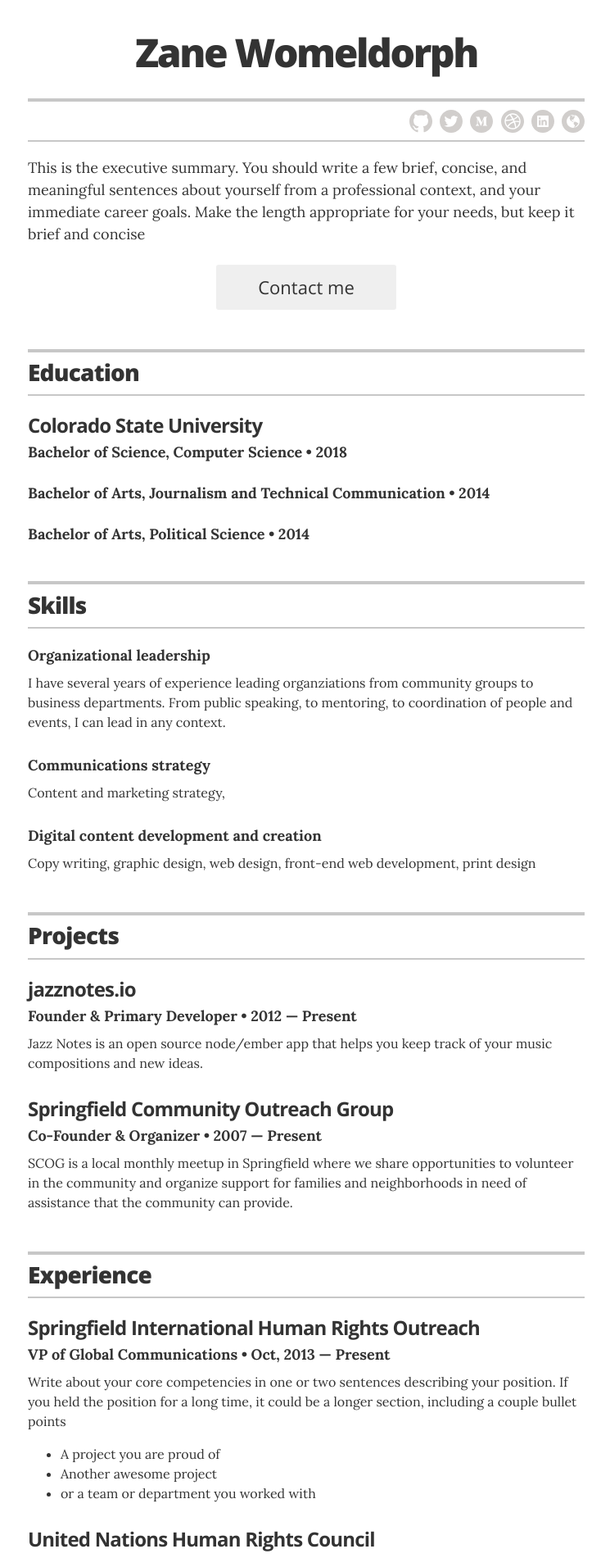
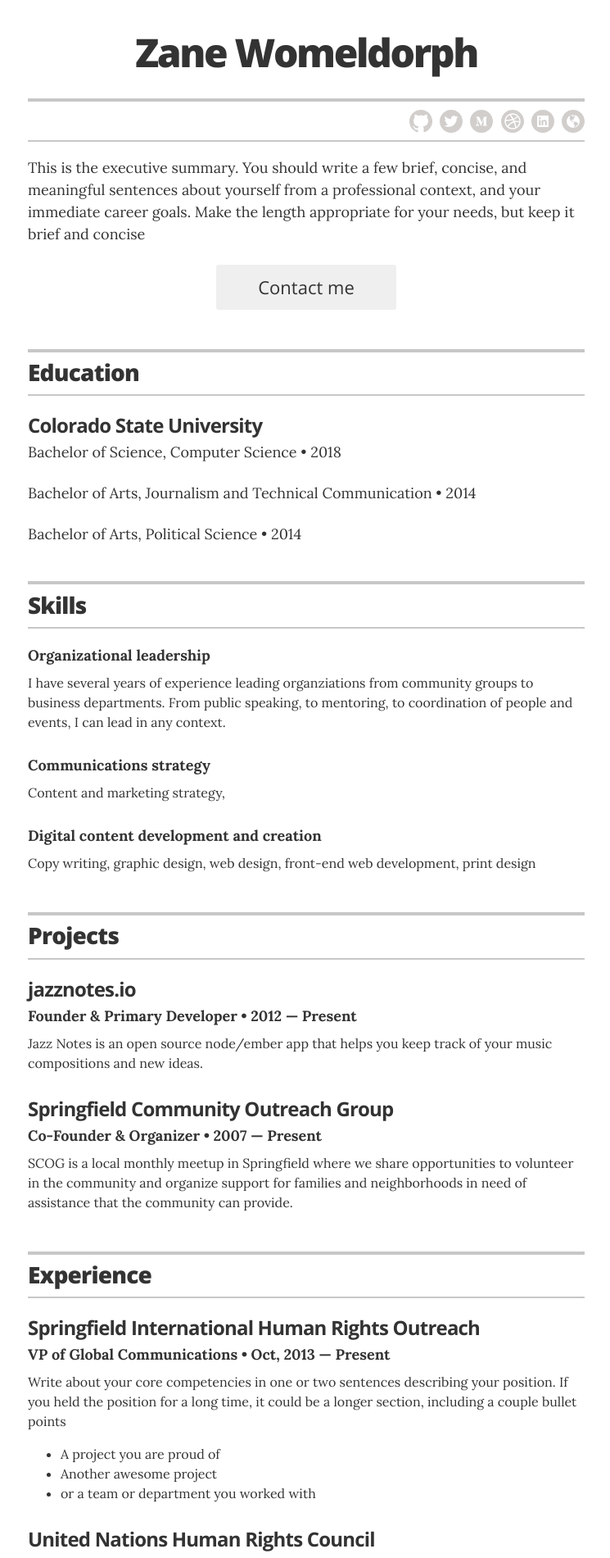
Before and after one commit to zwomeldorph/zwomeldorph.github.io, a Jekyll site: the page built from index.html, in a window 1280 px wide. Shown: the top 1901 px of the page at 82% size, without its empty margins (266-1011 px from the left). Built offline with Jekyll 4.4.1, drawn with Linux system fonts in a browser that asks for light colours.

Commit message:
education

```diff
--- a/_layouts/resume.html
+++ b/_layouts/resume.html
@@ -58,7 +58,7 @@
         {% for education in site.data.education %}
         <div class="resume-item" itemscope itemprop="alumniOf" itemtype="http://schema.org/CollegeOrUniversity">
           <h3 class="resume-item-title" itemprop="name">{{ education.uni }}</h3>
-          <h4 class="resume-item-details group" itemprop="description">{{ education.degree }} &bull; {{ education.year }}</h4>
+          <p class="resume-item-details group" itemprop="description">{{ education.degree }} &bull; {{ education.year }}</h4>
           <h5 class="resume-item-details award-title" itemprop="description">{{ education.award }}</h5>
           <p class="resume-item-copy" itemprop="description">
             <ul class="resume-item-list">
```
